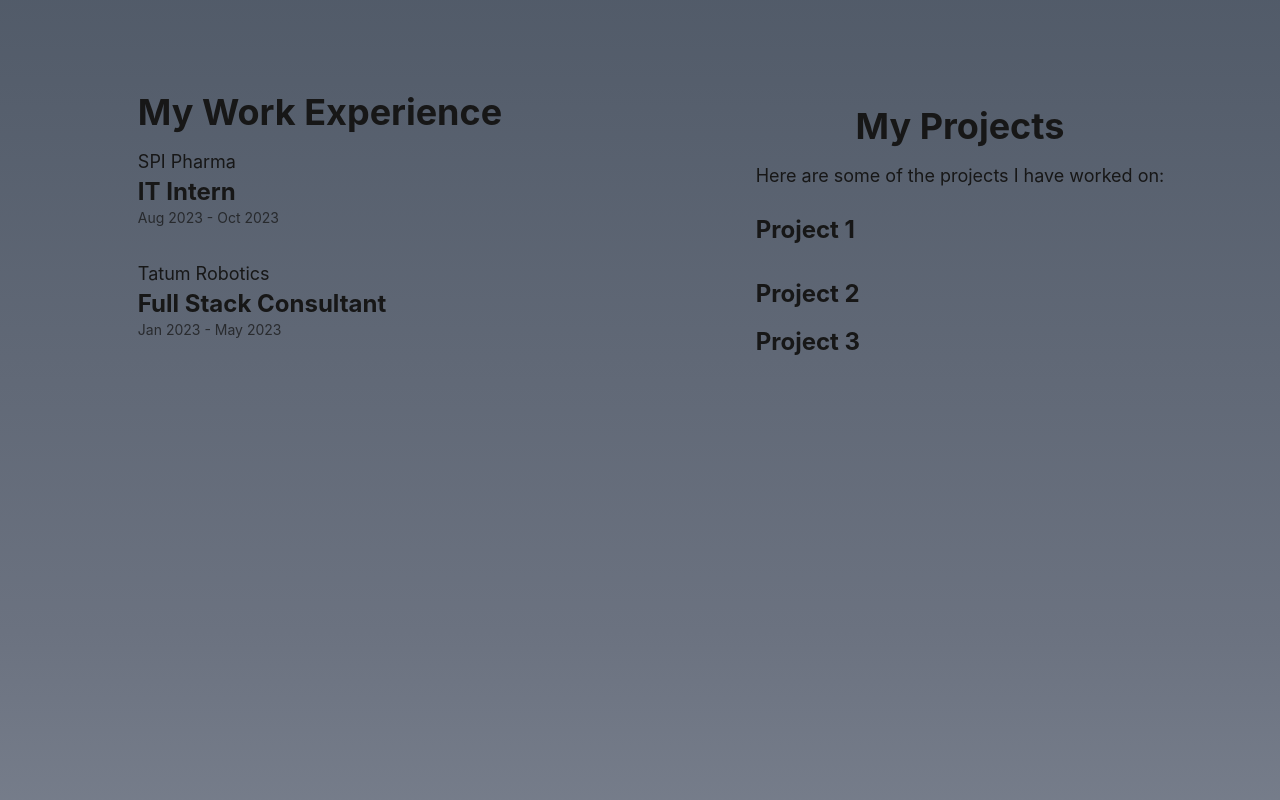
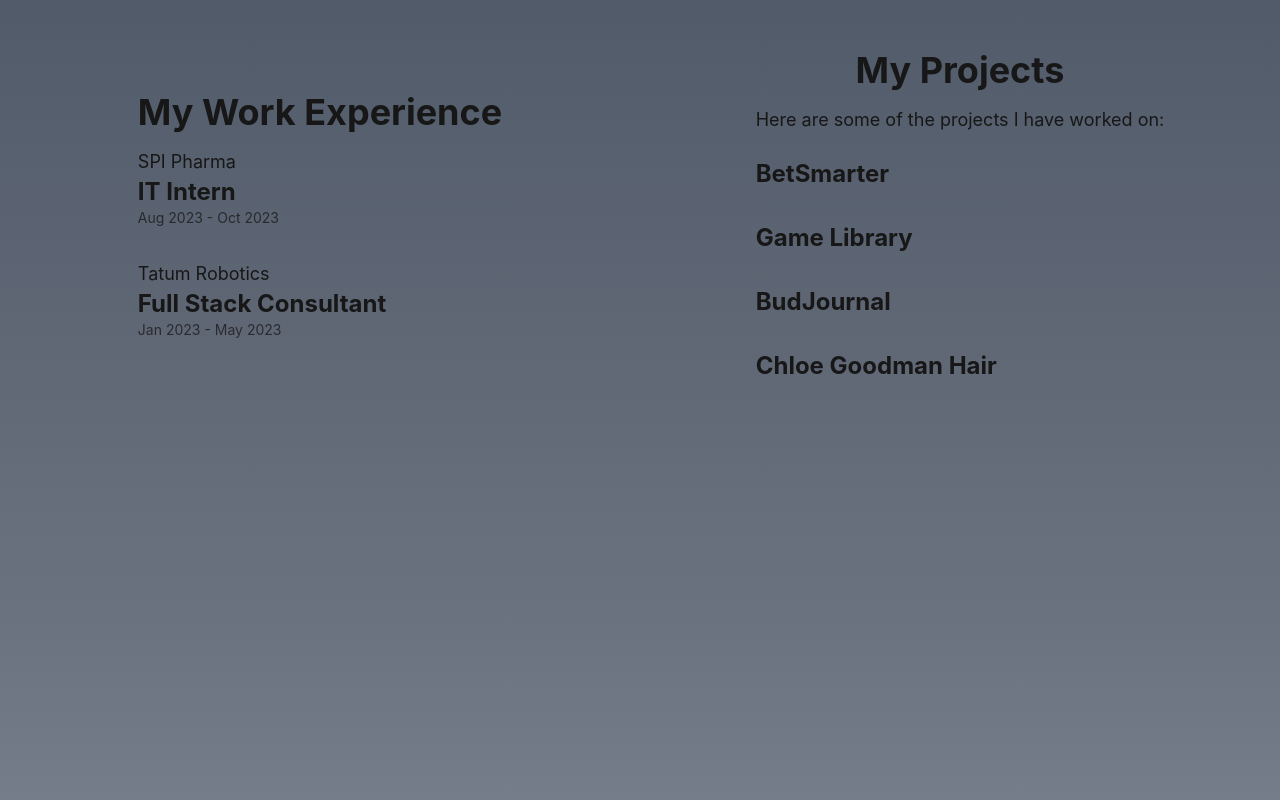
Before and after one commit to Bkhamilton/hamilton-portfolio, a Next.js app: page / in a window 1280 px wide. Shown: the part 2568-3368 px from the top of the page. Built offline with nearby package versions, Linux system fonts and the light colour scheme.

Commit message:
updated to include real projects

```diff
--- a/components/MyWork/Projects/Projects.tsx
+++ b/components/MyWork/Projects/Projects.tsx
@@ -9,21 +9,26 @@ const Projects = () => {
                 <p className="text-lg">
                     Here are some of the projects I have worked on:
                 </p>
-                <ul className="mt-6 space-y-4">
+                <ul className="mt-6">
                     <ProjectBox
-                        projectName="Project 1"
-                        date="2021"
-                        projectDescription="This is a project I worked on in 2021."
+                        projectName="BetSmarter"
+                        date="2024-Present"
+                        projectDescription="A web application for smarter betting strategies."
                     />
                     <ProjectBox
-                        projectName="Project 2"
-                        date="2020"
-                        projectDescription="This is a project I worked on in 2020."
+                        projectName="Game Library"
+                        date="2025"
+                        projectDescription='A library of mobile games for iOS and Android, built with React Native.'
                     />
                     <ProjectBox
-                        projectName="Project 3"
-                        date="2019"
-                        projectDescription="This is a project I worked on in 2019."
+                        projectName='BudJournal'
+                        date='2024'
+                        projectDescription='A journal application for tracking cannabis strains and effects, built with React and Firebase.'
+                    />
+                    <ProjectBox
+                        projectName='Chloe Goodman Hair'
+                        date='2025'
+                        projectDescription='A personal website for a hair stylist, showcasing her portfolio and services.'
                     />
                 </ul>
             </div>
```
